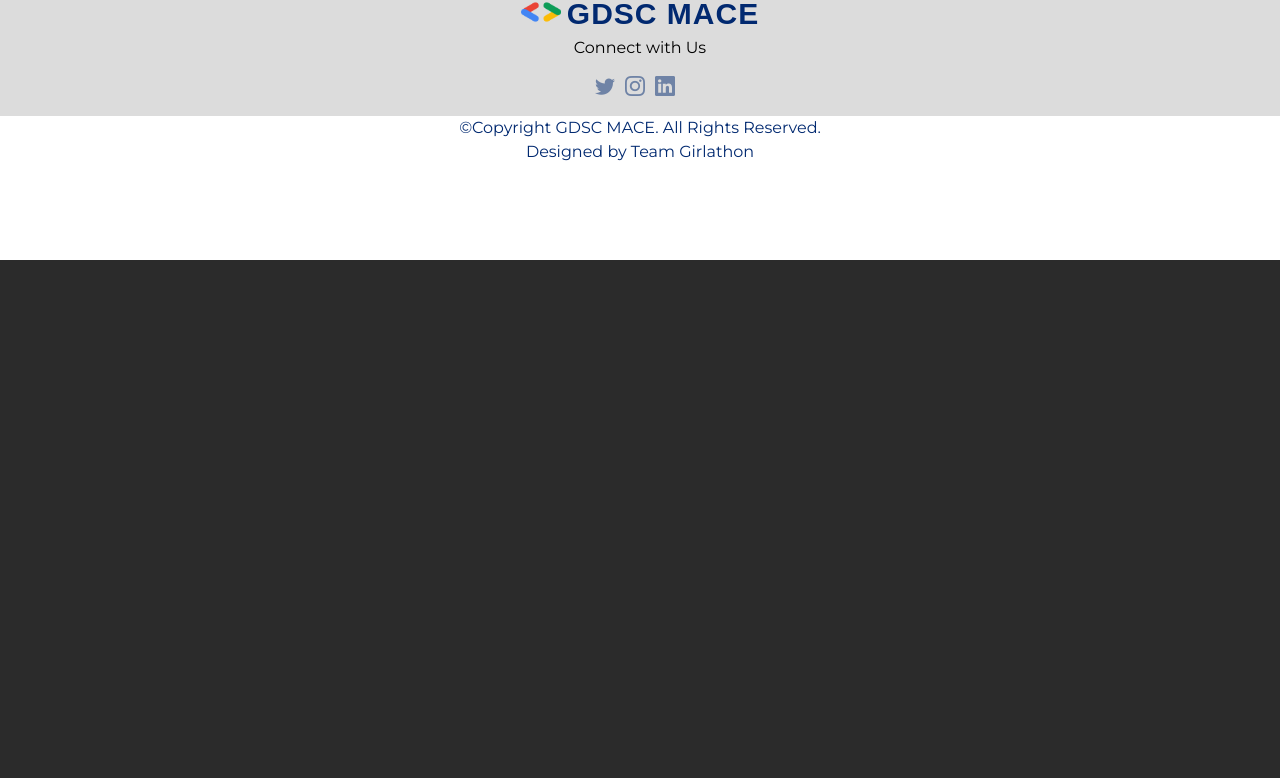
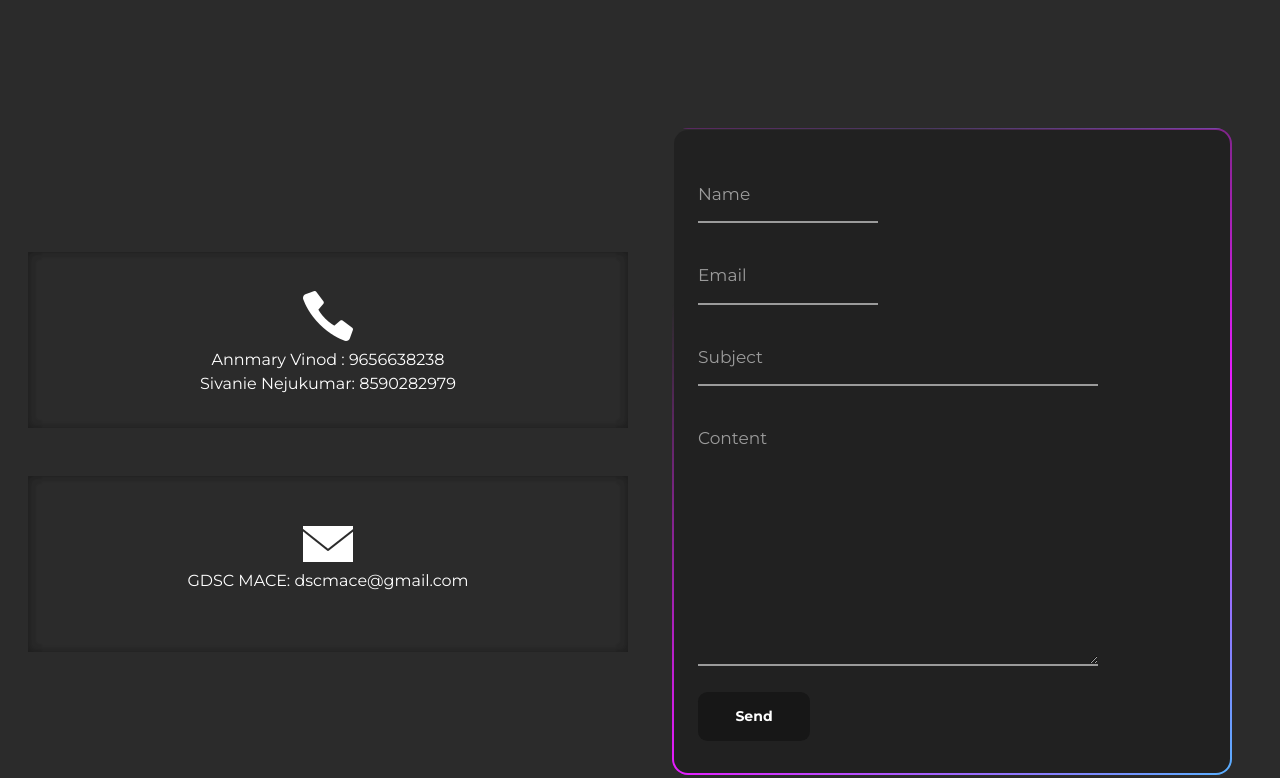
Before and after one commit to Jithin-caz/Girlathon24, a React (Vite) app: page / in a window 1280 px wide. Shown: the part 2842-3620 px from the top of the page. Before the commit the page ends 3102 px from the top, so only its background shows below. Built offline with nearby package versions, Linux system fonts and the light colour scheme; a web font is replaced by a local one.

Commit message:
contact page

```diff
--- a/src/App.jsx
+++ b/src/App.jsx
@@ -7,6 +7,7 @@ import { useEffect } from "react";
 import ScrollReveal from "scrollreveal";
 import Previous from "./components/previous_year";
 import Footer from "./components/Footer/Footer";
+import Contact from "./components/contact/contact";
 
 function App() {
   useEffect(() => {
@@ -15,7 +16,7 @@ function App() {
       distance: "50px",
       origin: "bottom",
       opacity: 0,
-      duration: 1000,
+      duration: 900,
       easing: "cubic-bezier(0.5, 0, 0, 1)",
     });
   }, []);
@@ -25,6 +26,7 @@ function App() {
       <Hero />
       <About />
       <Previous />
+      <Contact/>
       <Footer />
     </>
   );
--- a/src/components/Footer/Footer.css
+++ b/src/components/Footer/Footer.css
@@ -53,6 +53,10 @@
 .social a i{
     color: #01297080;
 }
+.social a i:hover
+{
+    color: #114195;
+}
 .Footer-Bottom{
     display: flex;
     justify-content: center;
--- a/src/components/Footer/Footer.jsx
+++ b/src/components/Footer/Footer.jsx
@@ -4,7 +4,7 @@ import React from "react";
 
 export default function Footer() {
   return (
-    <div className="Footer">
+    <div className="Footer row" style={{ margin:'0px' }}>
       <div className="Footer-Top">
         <a href="#">
           <img src="/images/GDSC.png" alt="" />
@@ -23,9 +23,9 @@ export default function Footer() {
           </a>
         </div>
       </div>
-      <div className="Footer-Bottom">
-        <p>
-          &#169;Copyright GDSC MACE. All Rights Reserved. <br />
+      <div className="Footer-Bottom"  >
+        <p >
+          Copyright GDSC MACE. All Rights Reserved. <br />
           Designed by Team Girlathon
         </p>
       </div>
--- a/src/components/Navbar/navbar.css
+++ b/src/components/Navbar/navbar.css
@@ -85,7 +85,7 @@
 .navigation-list-mobile-active{
     height: 100dvh;
     width: 100%;
-    background: rgba(32, 30, 30, 0.4);
+    background: rgba(32, 30, 30, 0.91);
     backdrop-filter: blur(5px);
     display: flex;
     flex-direction: column;
--- /dev/null
+++ b/src/components/contact/contact.css
@@ -0,0 +1,169 @@
+section h1{
+    font-size: clamp(3rem,6vw,5rem);
+}
+.form-container {
+    width: 35rem;
+    background: linear-gradient(#212121, #212121) padding-box,
+                linear-gradient(145deg, transparent 35%,#e81cff, #40c9ff) border-box;
+    border: 2px solid transparent;
+    padding: 32px 24px;
+    font-size: 14px;
+    font-family: inherit;
+    color: white;
+    display: flex;
+    flex-direction: column;
+    gap: 20px;
+    box-sizing: border-box;
+    border-radius: 16px;
+    background-size: 200% 100%;
+    animation: gradient 5s ease infinite;
+    margin: 2rem;
+    margin-bottom: 5rem;
+    margin-top: 5rem;
+  }
+
+  @keyframes gradient {
+    0% {
+      background-position: 0% 50%;
+    }
+
+    50% {
+      background-position: 100% 50%;
+    }
+
+    100% {
+      background-position: 0% 50%;
+    }
+  }
+  .form-container .form {
+    display: flex;
+    flex-direction: column;
+    gap: 20px;
+  }
+
+
+
+  .form__group {
+    position: relative;
+    padding: 20px 0 0;
+    width: 100%;
+    max-width: 180px;
+  }
+
+  .form__field {
+    font-family: inherit;
+    width: 100%;
+    border: none;
+    border-bottom: 2px solid #9b9b9b;
+    outline: 0;
+    font-size: 17px;
+    color: #fff;
+    padding: 7px 0;
+    background: transparent;
+    transition: border-color 0.2s;
+  }
+
+  .form__field::placeholder {
+    color: transparent;
+  }
+
+  .form__field:placeholder-shown ~ .form__label {
+    font-size: 17px;
+    cursor: text;
+    top: 20px;
+  }
+
+  .form__label {
+    position: absolute;
+    top: 0;
+    display: block;
+    transition: 0.2s;
+    font-size: 17px;
+    color: #9b9b9b;
+    pointer-events: none;
+  }
+
+  .form__field:focus {
+    padding-bottom: 6px;
+    font-weight: 700;
+    border-width: 3px;
+    border-image: linear-gradient(to right, #116399, #38caef);
+    border-image-slice: 1;
+  }
+
+  .form__field:focus ~ .form__label {
+    position: absolute;
+    top: 0;
+    display: block;
+    transition: 0.2s;
+    font-size: 17px;
+    color: #38caef;
+    font-weight: 700;
+  }
+
+  /* reset input */
+  .form__field:required, .form__field:invalid {
+    box-shadow: none;
+  }
+
+
+
+  .submit {
+    font-family: Arial, Helvetica, sans-serif;
+    font-weight: bold;
+    color: white;
+    background-color: #171717;
+    padding: 1em 2em;
+    border: none;
+    border-radius: .6rem;
+    position: relative;
+    cursor: pointer;
+    overflow: hidden;
+    max-width: 7rem;
+  }
+
+  .submit span:not(:nth-child(6)) {
+    position: absolute;
+    left: 50%;
+    top: 50%;
+    transform: translate(-50%, -50%);
+    height: 30px;
+    width: 30px;
+    background-color: #0c66ed;
+    border-radius: 50%;
+    transition: .6s ease;
+  }
+
+  .submit span:nth-child(6) {
+    position: relative;
+  }
+
+  .submit span:nth-child(1) {
+    transform: translate(-3.3em, -4em);
+  }
+
+  .submit span:nth-child(2) {
+    transform: translate(-6em, 1.3em);
+  }
+
+  .submit span:nth-child(3) {
+    transform: translate(-.2em, 1.8em);
+  }
+
+  .submit span:nth-child(4) {
+    transform: translate(3.5em, 1.4em);
+  }
+
+  .submit span:nth-child(5) {
+    transform: translate(3.5em, -3.8em);
+  }
+
+  .submit:hover span:not(:nth-child(6)) {
+    transform: translate(-50%, -50%) scale(4);
+    transition: 1.5s ease;
+  }
+  .con-box
+  {
+     box-shadow: 0px 1px 10px 0px rgba(0, 0, 0, 0.10) inset, 1px 0px 10px 0px rgba(0, 0, 0, 0.10) inset, -1px 0px 10px 0px rgba(0, 0, 0, 0.10) inset, 0px -1px 10px 0px rgba(0, 0, 0, 0.10) inset;
+     background: 'white';
+  }
--- /dev/null
+++ b/src/components/contact/contact.jsx
@@ -0,0 +1,45 @@
+import React from 'react'
+import './contact.css'
+export default function Contact()
+{
+    return(<section style={{ width:'100dvw',paddingTop:'4rem'}}>
+     <h1 style={{ paddingLeft:'3rem' }}>Contact us</h1>
+    <div className='row' style={{ display:'flex',justifyContent:'center',alignItems:'center',marginRight:'1rem',marginLeft:'1rem',marginTop:'2rem' }}>
+    <div className='fade-up col-md-6'><div className='con-box ' style={{ textAlign:'center',paddingTop:'2rem',paddingBottom:'2rem',minHeight:'11rem' }}><i><img src='/images/icons8-call-64.png'/></i><br></br>
+Annmary Vinod : 9656638238 <br></br>
+Sivanie Nejukumar: 8590282979</div>
+<div className='con-box ' style={{ textAlign:'center',marginTop:'3rem',minHeight:'11rem',display:'flex',justifyContent:'center',alignItems:'center' }}><div><i><img src='/images/icons8-email-50.png'/></i><br></br>
+<p> GDSC MACE: dscmace@gmail.com</p></div></div>
+</div>
+        <div class="fade-up form-container col-md-6">
+      <form class="form">
+        <div class="form__group field">
+    <input type="input" class="form__field" placeholder="Name" required=""/>
+    <label for="name" class="form__label">Name</label>
+</div>
+ <div class="form__group field">
+    <input type="input" class="form__field" placeholder="Email" required=""/>
+    <label for="email" class="form__label">Email</label>
+</div>
+ <div class="form__group field" style={{ maxWidth:'25rem' }}>
+    <input type="input" class="form__field" placeholder="subject" required="" style={{ maxWidth:'25rem' }}/>
+    <label for="subject" class="form__label">Subject</label>
+</div>
+<div class="form__group field" style={{ maxWidth:'25rem',minHeight:'10rem' }}>
+    <textarea style={{ maxWidth:'25rem',minHeight:'15rem' }} class="form__field" placeholder="content" required=""id="textarea" name="textarea"></textarea>
+    <label for="textarea" class="form__label">Content</label>
+</div>
+
+<button type='submit' className='submit'>
+    <span class="circle1"></span>
+    <span class="circle2"></span>
+    <span class="circle3"></span>
+    <span class="circle4"></span>
+    <span class="circle5"></span>
+    <span class="text">Send</span>
+</button>
+      </form>
+    </div>
+    </div>
+    </section>);
+}
--- a/src/components/previous_year.jsx
+++ b/src/components/previous_year.jsx
@@ -1,7 +1,7 @@
 // CircleContainer.js
 
 import React from 'react';
-import 'bootstrap/dist/css/bootstrap.min.css'; // Import Bootstrap CSS
+import 'bootstrap/dist/css/bootstrap.min.css';
 
 const Previous = () => {
   return (
```
Also changed, not shown: public/images/icons8-call-64.png (added), public/images/icons8-email-50.png (added), src/App.css (line endings or trailing spaces).
